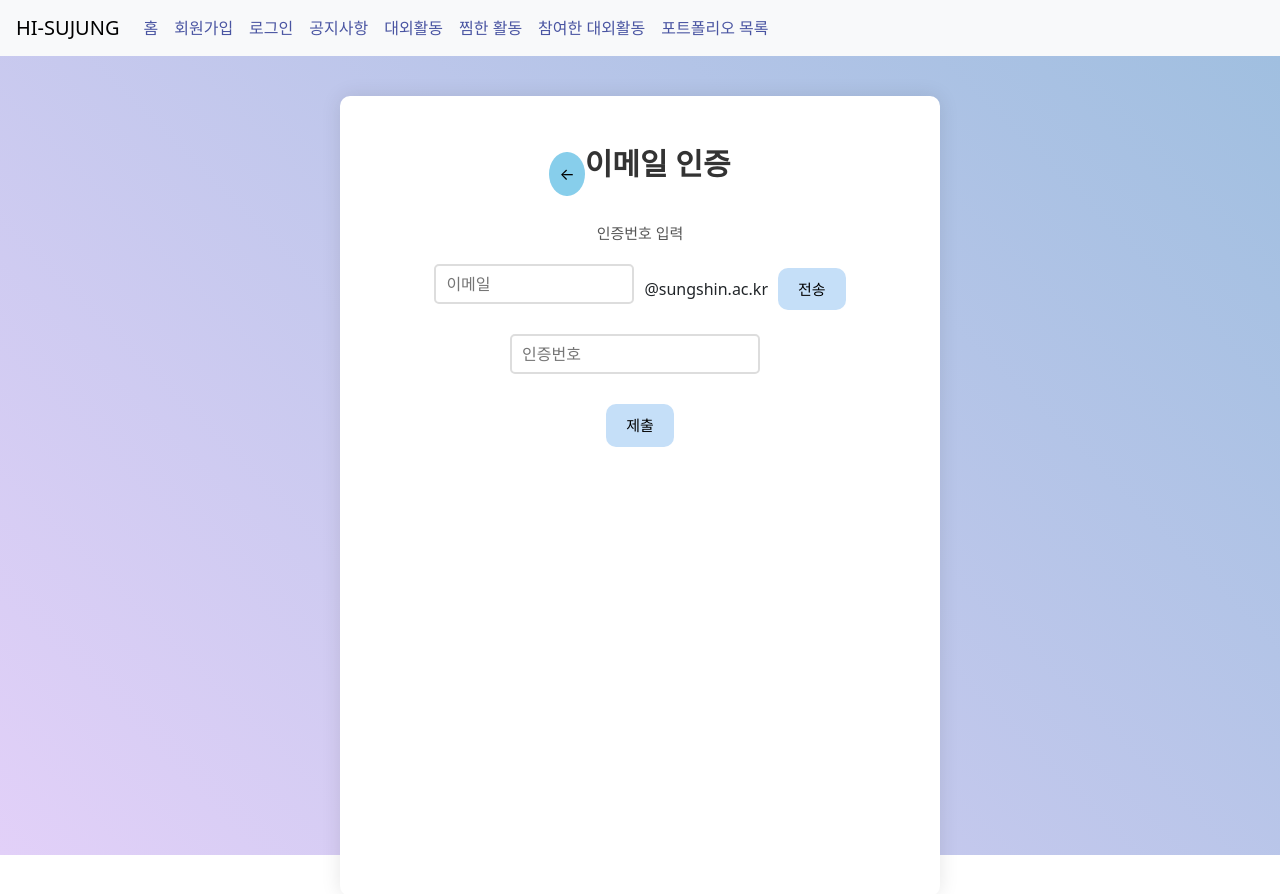
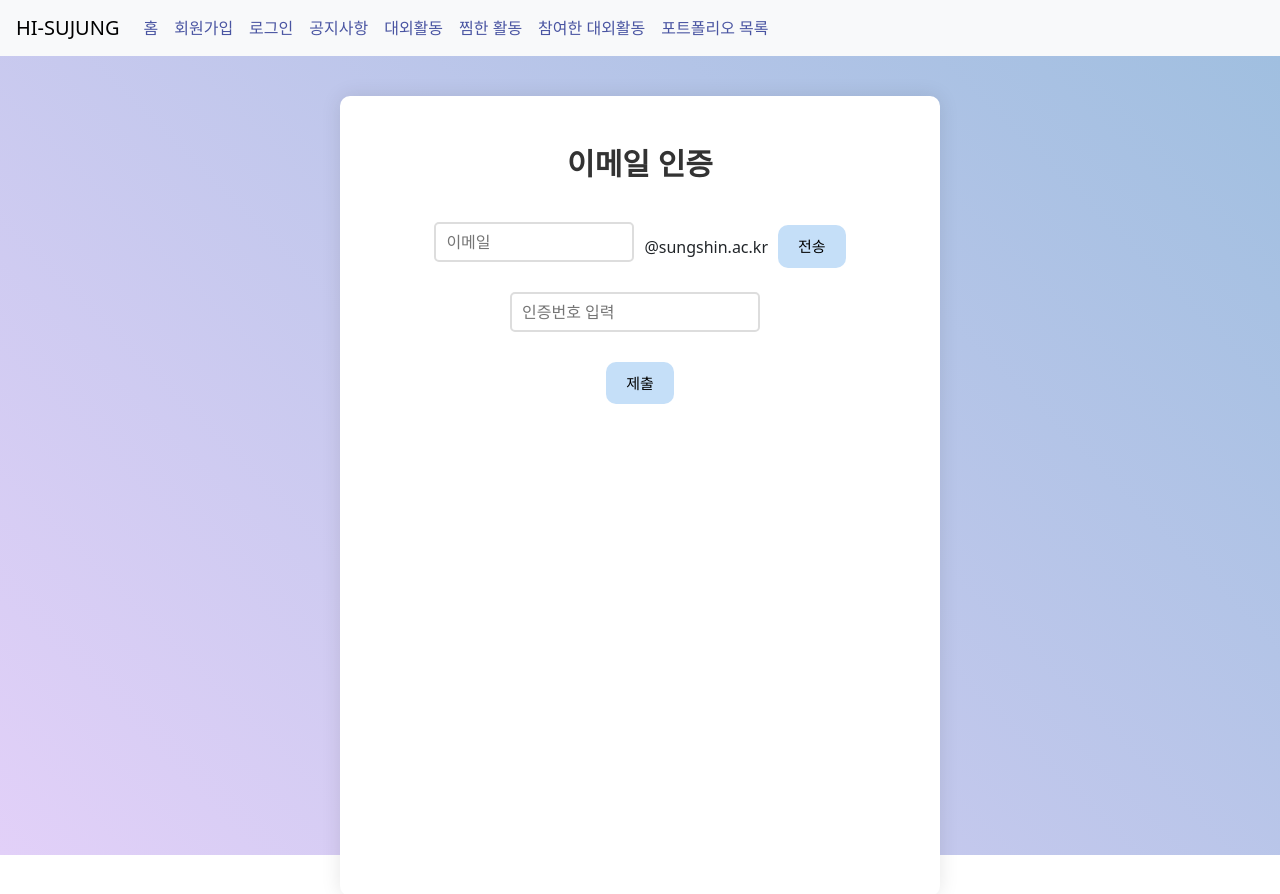
Before and after one commit to hi-sujung/msa-front-web, a React (Create React App) app: page /mailSend in a window 1280 px wide. Built offline with nearby package versions, Linux system fonts and the light colour scheme; no server answers.

Commit message:
fix: 이메일 인증 화면 수정

```diff
--- a/src/pages/MailSend.js
+++ b/src/pages/MailSend.js
@@ -63,12 +63,12 @@ export default function MailSend() {
     <div className="linearGradient">
       <div className="container">
         <div className="headingContainer">
-          <button className="backButton" onClick={handleBackPress}>
+          {/* <button className="backButton" onClick={handleBackPress}>
             &larr;
-          </button>
+          </button> */}
           <h1 className="title">이메일 인증</h1>
         </div>
-        <p className="subtitle">인증번호 입력</p>
+        {/* <p className="subtitle">인증번호 입력</p> */}
 
         <div className="inputContainer">
           <input
@@ -92,7 +92,7 @@ export default function MailSend() {
         <div className="inputContainer">
           <input
             className="input verificationInput"
-            placeholder="인증번호"
+            placeholder="인증번호 입력"
             value={verificationCode}
             onChange={(e) => setVerificationCode(e.target.value)}
           />
```
